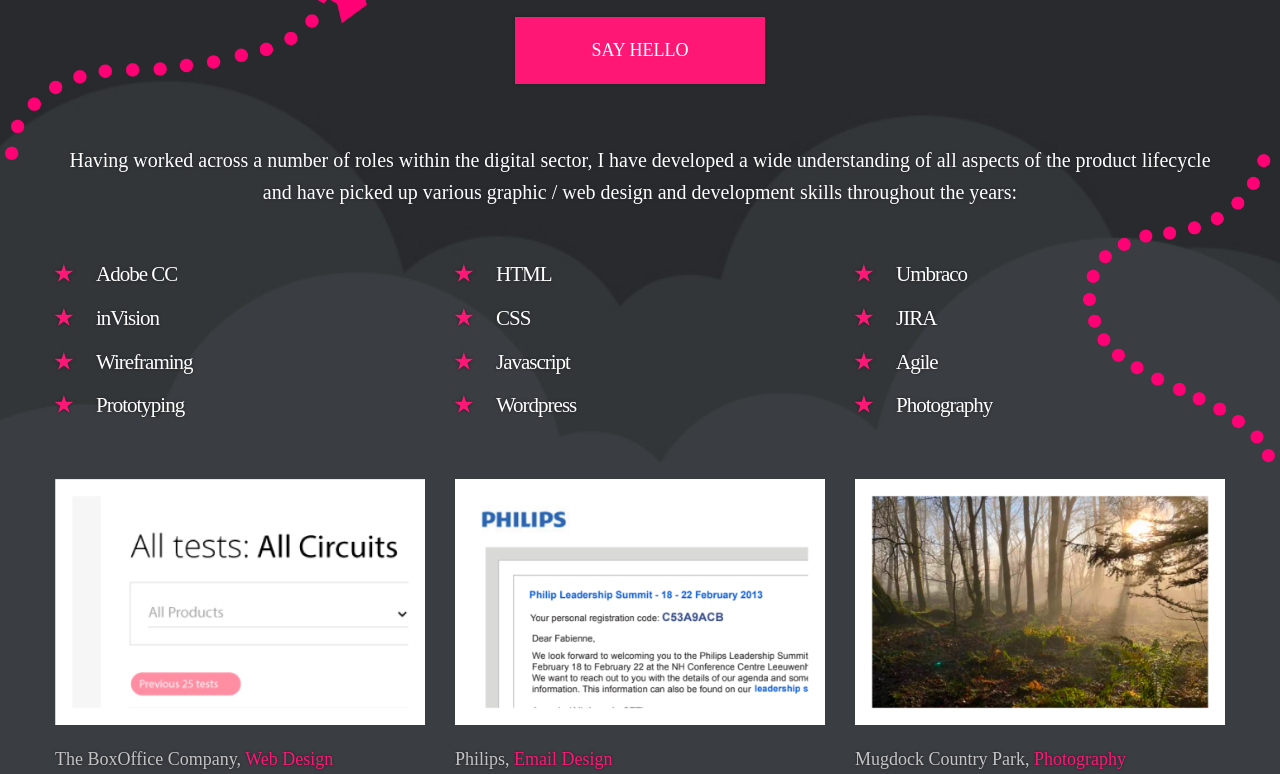
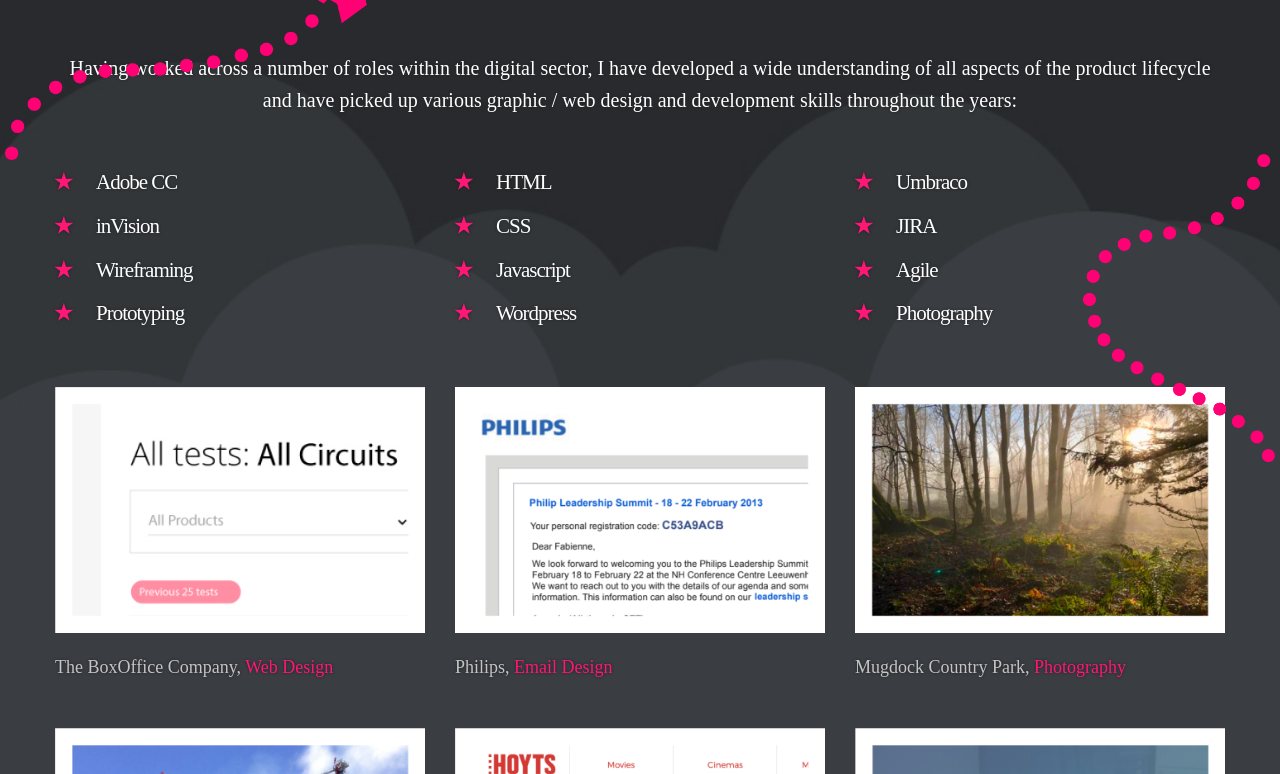
Before and after one commit to WavyRockets/scottmclintock72.github.io, a plain HTML site: page index.html in a window 1280 px wide. Shown: the part 326-1100 px from the top of the page. Drawn offline with Linux system fonts and the light colour scheme; files whose address does not match are found by name; a web font is replaced by a local one.

Commit message:
Update index.html

```diff
--- a/index.html
+++ b/index.html
@@ -24,7 +24,6 @@
             <h3>I'm Glasgow based</h3>
             <h3 id="example3" class="animateText"></h3>
             <h1>Scott McLintock</h1>
-            <a class="helloLink" href="mailto:scottmclintock72@gmail.com">SAY HELLO</a>
             <p class="intro">Having worked across a number of roles within the digital sector, I have developed a wide understanding of all aspects of the product lifecycle and have picked up various graphic / web design and development skills throughout the years: </p>
         </div>
       </div>
```
